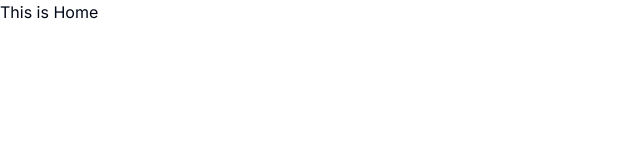
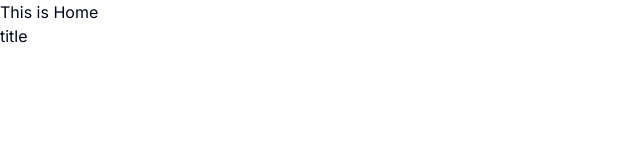
Before and after one commit to Gila-part4/Gila-veta, a Next.js app: page / in a window 1280 px wide. Shown: the top 160 px of the page, without its empty margins (0-640 px from the left). Built offline with nearby package versions, Linux system fonts and the light colour scheme.

Commit message:
feat: searchparams 카테고리 값으로 타이틀 설정

```diff
--- a/app/(client)/(public)/(main)/page.tsx
+++ b/app/(client)/(public)/(main)/page.tsx
@@ -1,3 +1,15 @@
-export default function Page() {
-  return <div>This is Home</div>;
+export default function Page({
+  searchParams,
+}: {
+  searchParams?: { [key: string]: string | string[] | undefined };
+}) {
+  const { category } = searchParams as { [key: string]: string };
+
+  const title = category || 'title';
+  return (
+    <div>
+      This is Home
+      <p>{title}</p>
+    </div>
+  );
 }
--- a/middleware.ts
+++ b/middleware.ts
@@ -41,5 +41,5 @@ export default async function middleware(req: NextRequest) {
 
 // 미들웨어가 실행될 특정 pathname을 지정하면, 해당 pathname에서만 실행 가능
 export const config = {
-  mathcher: [...protectiedPageList, ...publicPageList],
+  mathcher: ['/mypage', '/login', '/register'],
 };
```
